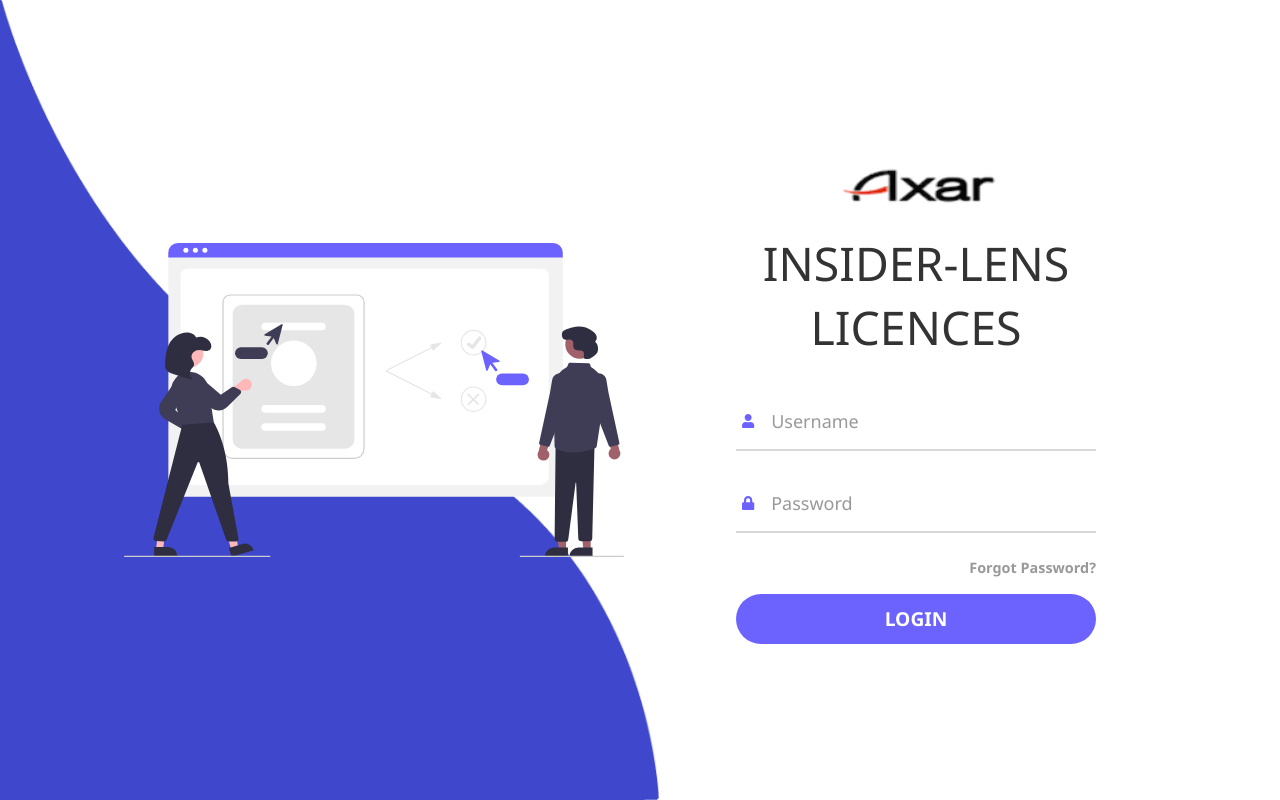
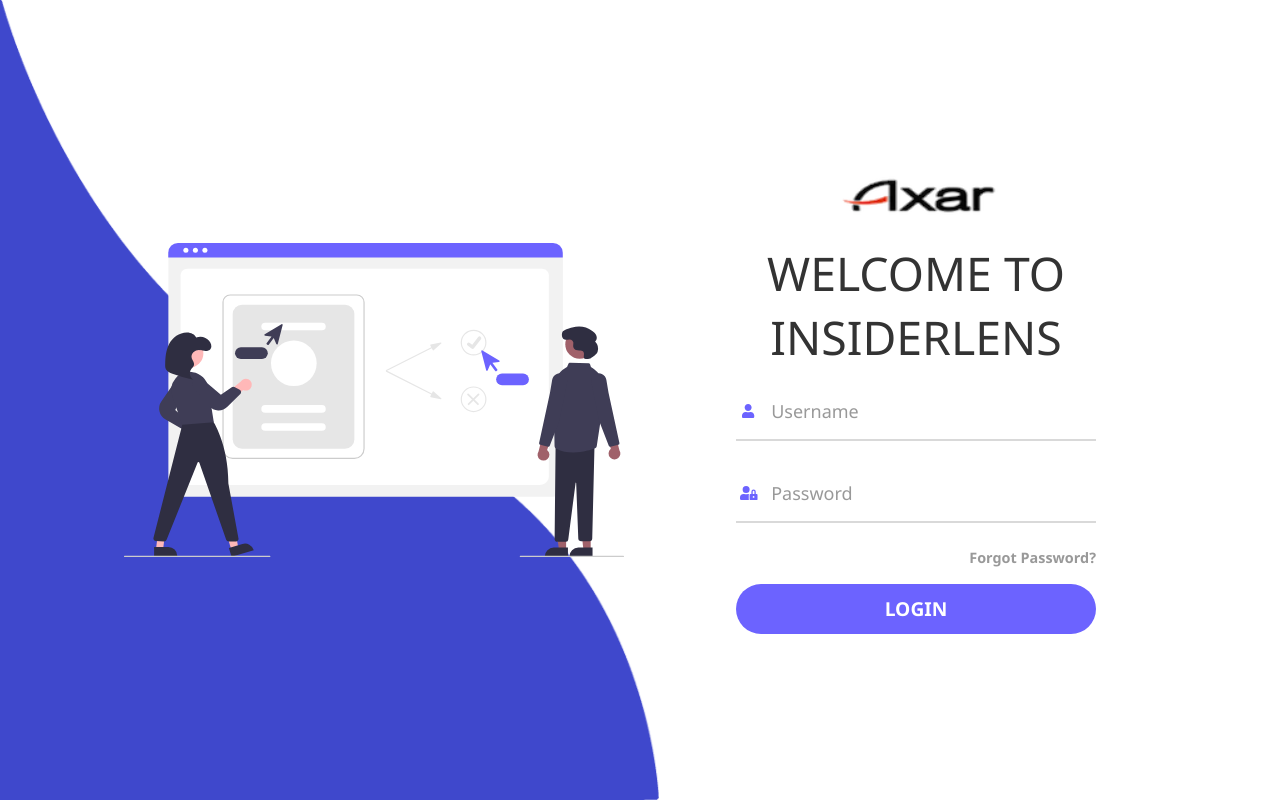
Before and after one commit to AkshayHambir/Insider_lens_ILLiencekey, an Angular app: page /main in a window 1280 px wide. Built offline with nearby package versions, Linux system fonts and the light colour scheme.

Commit message:
css of navbar is now corrected and api fetch code of login is added (Giving error 400 in browser while facing api)

```diff
--- a/src/app/login/login.component.html
+++ b/src/app/login/login.component.html
@@ -1,37 +1,36 @@
-<body style='overflow-x:hidden; overflow-y:hidden;'>
+<div style='overflow-x:hidden; overflow-y:hidden;'>
 	<img class="wave" src="../../assets/Img/wave.png">
 	<div class="container">
 		<div class="img">
 			<img src="../../assets/Img/undraw_Online_collaboration_re_bkpm.svg">
 		</div>
 		<div class="login-content">
-			<form autocomplete="off" method="post" action="">
+			<form #loginForm="ngForm" (submit)="loginClicked(loginForm)">
 				<img src="../../assets/Img/axar-logo1.png">
-				<h2 class="title">Insider-lens licences</h2>
-				<br>
+				<h2 class="title">Welcome To Insiderlens</h2>
            		<div class="input-div one">
            		   <div class="i">
            		   		<i class="fas fa-user"></i>
            		   </div>
-					<div class="div">
+           		   <div class="div form-group">
            		   		<h5>Username</h5>
-						<input autocomplete="false" name="hidden" type="text" [value]='username' (input)='username=$event.target.value' name="username"
-							id="username" class="input">
+           		   		<input type="text"  name="Username" ngModel id="username"  class="input form-control" >
            		   </div>
            		</div>
            		<div class="input-div pass">
            		   <div class="i">
-						<i class="fas fa-lock"></i>
+					<i class="fas fa-user-lock"></i>
            		   </div>
-					<div class="div">
+           		   <div class="div form-group">
            		    	<h5>Password</h5>
-						<input type="password" [value]='password' (input)='password=$event.target.value' name="password"
-							id="password" class="input">
+						   <input type="password" name="Password" ngModel  id="password" class="input form-control">
             	   </div>
             	</div>
 				<a routerLink="/">Forgot Password?</a>
-				<button class="btn" routerLink="/mainmenu" value="Login">Login</button>
+				<div class="form-group">
+				<button  class="btn">Login</button>
+			    </div >
             </form>
 		</div>
 	</div>
-</body>
+</div>
--- a/src/app/login/login.component.ts
+++ b/src/app/login/login.component.ts
@@ -1,6 +1,8 @@
 import { Component, OnInit } from '@angular/core';
 import { ActivatedRoute, Params, Router } from '@angular/router';
 import { NgForm } from '@angular/forms';
+import { HttpClient, HttpErrorResponse } from '@angular/common/http';
+import {Userlogin} from '../userlogin.model';
 
 @Component({
   selector: 'app-login',
@@ -13,7 +15,7 @@
   password:string = "";
   // btn_disable:boolean = false;
 
-  constructor(private route: ActivatedRoute, private router: Router) { }
+  constructor(private route: ActivatedRoute, private router: Router,private http:HttpClient) { }
 
   ngOnInit(): void {
 
@@ -55,6 +57,23 @@
 
 }
 
+loginClicked(form:NgForm){
+  const Username = form.value.Username;
+  const Password = form.value.Password;
+
+  console.log(Username);
+  console.log(Password);
+
+  const login = {Username : Username , Password:Password}
+  console.log(login);
+
+  this.http.post<{[key:string]:Userlogin}>('http://demo.boardeye.com/ILLicenseKeyAPI/api/Users/LoginUser',login).subscribe(responseData=>{
+    console.log(responseData);
+  })
+
+  this.router.navigate(['/mainmenu']);
+}
+
 
   //  toggle=()=>{
   //   let state= false;
--- a/src/app/navbar/navbar.component.css
+++ b/src/app/navbar/navbar.component.css
@@ -33,7 +33,7 @@
 .brandlogo{
     width: 70%;
     align-items: center;
-    text-align: left;
+    text-align: center;
     margin-left: -30px ;
 }
 
```
Also changed, not shown: src/app/app.module.ts (+5 -2 lines), src/app/userlogin.model.ts (added, +20 -0 lines). Lines whose indentation alone changed are shown as unchanged.
